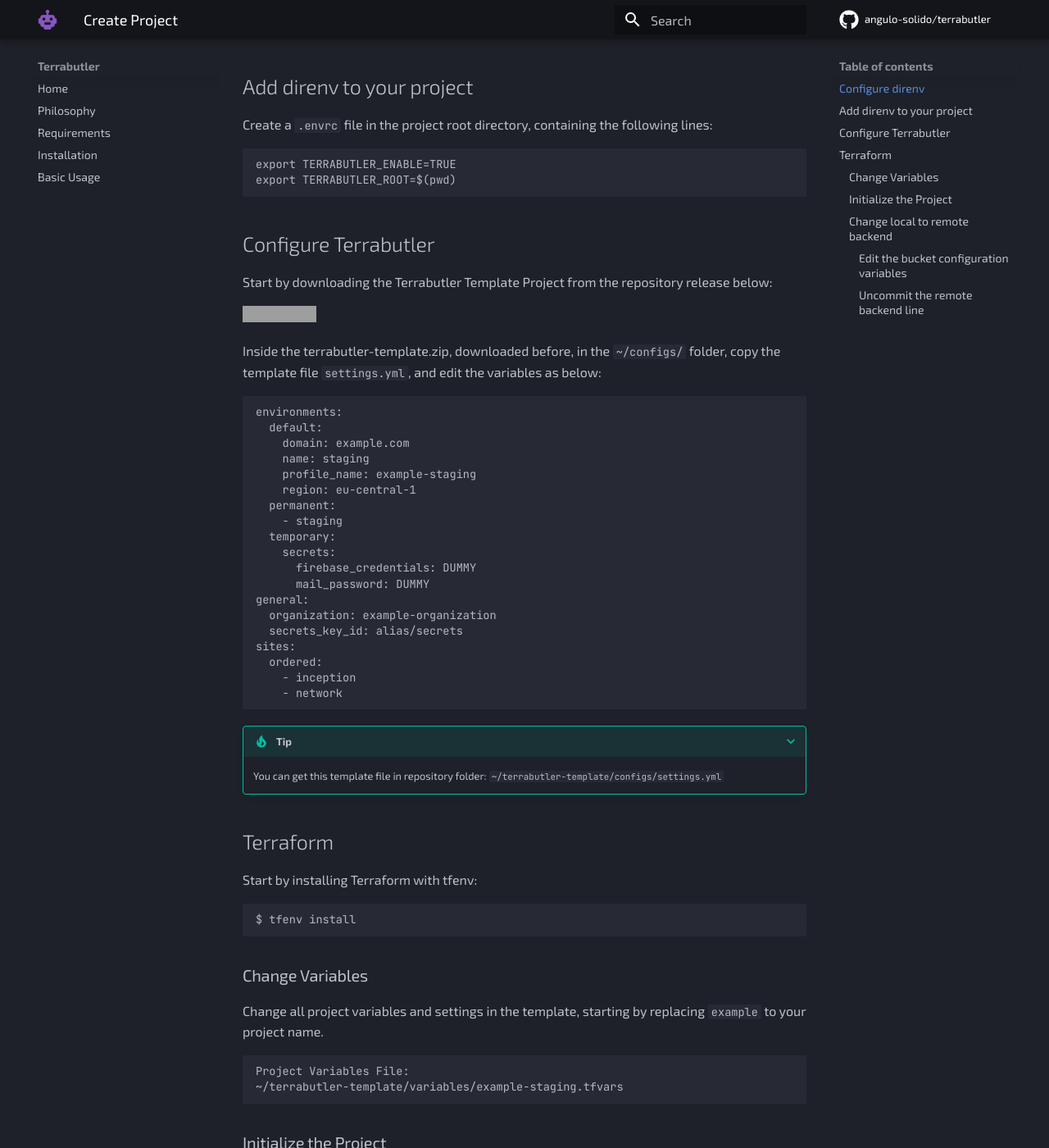
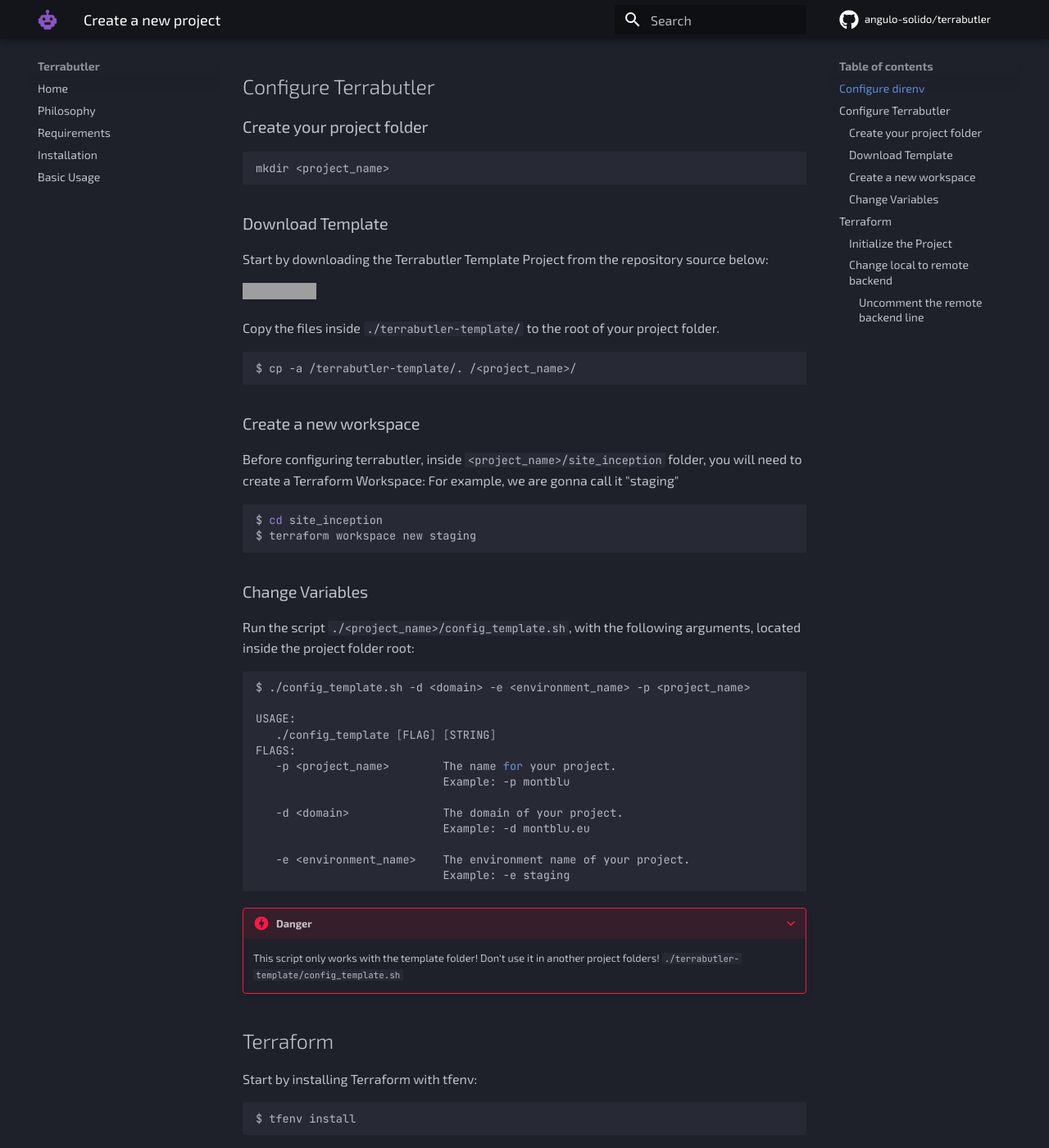
Before and after one commit to montblu/terrabutler, an MkDocs documentation site: the page built from docs/create-project.md, in a window 1280 px wide and 1400 px high, scrolled down 413 px. Shown: the whole window at 82% size. Built offline with MkDocs 1.6.1 and Material for MkDocs 9.7.7, drawn with Linux system fonts in a browser that asks for light colours; comment, search, counter and statistics services are not loaded; some of the changed text lies outside the part shown; grey boxes are pictures that could not be loaded.

Commit message:
update create-project.md

````diff
--- a/docs/create-project.md
+++ b/docs/create-project.md
@@ -1,4 +1,4 @@
-# Create Project
+# Create a new project
 
 Before proceeding make sure that you have followed the [Installation](installation.md).
 
@@ -14,49 +14,61 @@
 eval "$(direnv hook bash)"
 ```
 
-## Add direnv to your project
-
-Create a `.envrc` file in the project root directory, containing the following lines:
-
-```
-export TERRABUTLER_ENABLE=TRUE
-export TERRABUTLER_ROOT=$(pwd)
-```
 
 ## Configure Terrabutler
 
-Start by downloading the Terrabutler Template Project from the repository release below:
+### Create your project folder
+
+```shell
+mkdir <project_name>
+```
+
+### Download Template
+
+Start by downloading the Terrabutler Template Project from the repository source below:
 
 [![Version-shield]](https://github.com/lucascanero/terrabutler-template/archive/refs/heads/example-template.zip)
 
-Inside the terrabutler-template.zip, downloaded before, in the `~/configs/` folder, copy the template file `settings.yml`, and edit the variables as below:
+Copy the files inside `./terrabutler-template/` to the root of your project folder.
+
+```shell
+$ cp -a /terrabutler-template/. /<project_name>/
+```
+
+### Create a new workspace
+
+Before configuring terrabutler, inside `<project_name>/site_inception` folder, you will need to create a Terraform Workspace:
+For example, we are gonna call it "staging"
+
+```shell
+$ cd site_inception
+$ terraform workspace new staging
+```
+
+### Change Variables
+
+Run the script `./<project_name>/config_template.sh`, with the following arguments, located inside the project folder root:
+
+```shell
+$ ./config_template.sh -d <domain> -e <environment_name> -p <project_name>
+
+USAGE:
+   ./config_template [FLAG] [STRING]
+FLAGS:
+   -p <project_name>        The name for your project.
+                            Example: -p montblu
+
+   -d <domain>              The domain of your project.
+                            Example: -d montblu.eu
+
+   -e <environment_name>    The environment name of your project.
+                            Example: -e staging
+```
 
 
-```
-environments:
-  default:
-    domain: example.com
-    name: staging
-    profile_name: example-staging
-    region: eu-central-1
-  permanent:
-    - staging
-  temporary:
-    secrets:
-      firebase_credentials: DUMMY
-      mail_password: DUMMY
-general:
-  organization: example-organization
-  secrets_key_id: alias/secrets
-sites:
-  ordered:
-    - inception
-    - network
-```
-
-???+ tip
-    You can get this template file in repository folder:
-    `~/terrabutler-template/configs/settings.yml`
+???+ danger
+    This script only works with the template folder! Don't use it in another project folders!
+    `./terrabutler-template/config_template.sh`
 
 ## Terraform
 
@@ -64,15 +76,6 @@
 
 ```shell
 $ tfenv install
-```
-
-### Change Variables
-
-Change all project variables and settings in the template, starting by replacing `example` to your project name.
-
-```shell
-Project Variables File:
-~/terrabutler-template/variables/example-staging.tfvars
 ```
 
 ### Initialize the Project
@@ -90,30 +93,23 @@
 
 ### Change local to remote backend
 
-#### Edit the bucket configuration variables
-
-Edit the variable files inside `/configs/backends/` as your bucket configuration in AWS, like the example below:
-```
-region         = "eu-central-1"
-profile        = "example-development"
-key            = "staging-network.tfstate"
-bucket         = "mb-staging-site-network-tfstate"
-dynamodb_table = "mb_staging_site_network_tfstatelock"
-
-```
-
-#### Uncommit the remote backend line
- Remove the commited line as below, in the `terrabutler-template` in the path `/site-inception/terraform.tf` to change from local to remote.
+#### Uncomment the remote backend line
+Remove the commented line as below, in the `terrabutler-template` in the path `./site-inception/terraform.tf` to change from local to remote.
 
 ```
 backend "s3" {}
 ```
 
-Perform an Terraform initialization with the backend config to update the new changes:
+Perform an Terraform initialization with the backend config file,located in `/configs/backend/ to update the new changes:
 
 ```shell
-terraform init -backend-config="/configs/backends/example-staging.tfvars"
+$ terraform init -backend-config=<inception_backend_path>
 ```
+
+???+ tip
+   Example:
+   $ terraform init -backend-config="./configs/backends/<project_name>-<environment_name>-inception.tfvars"
+
 
 
 
````
